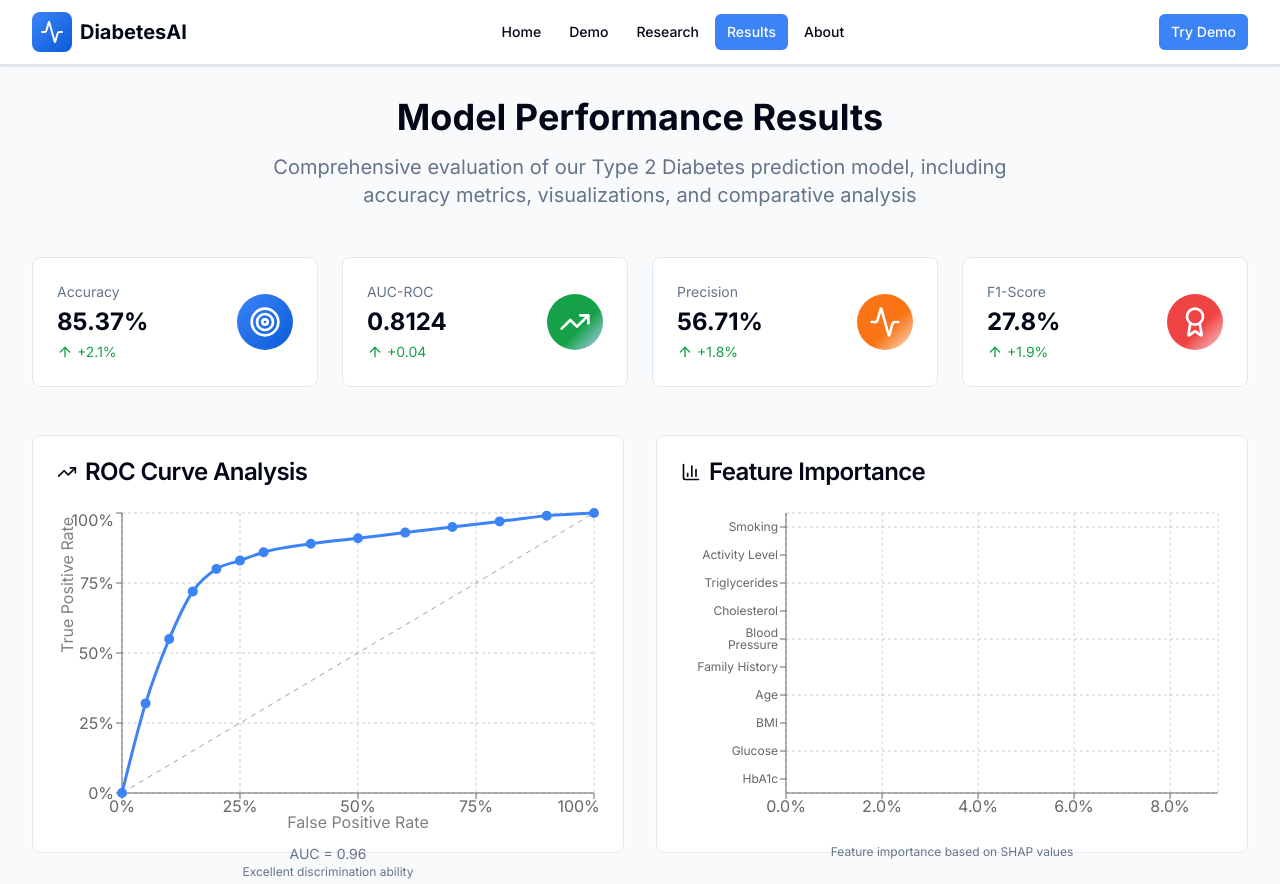
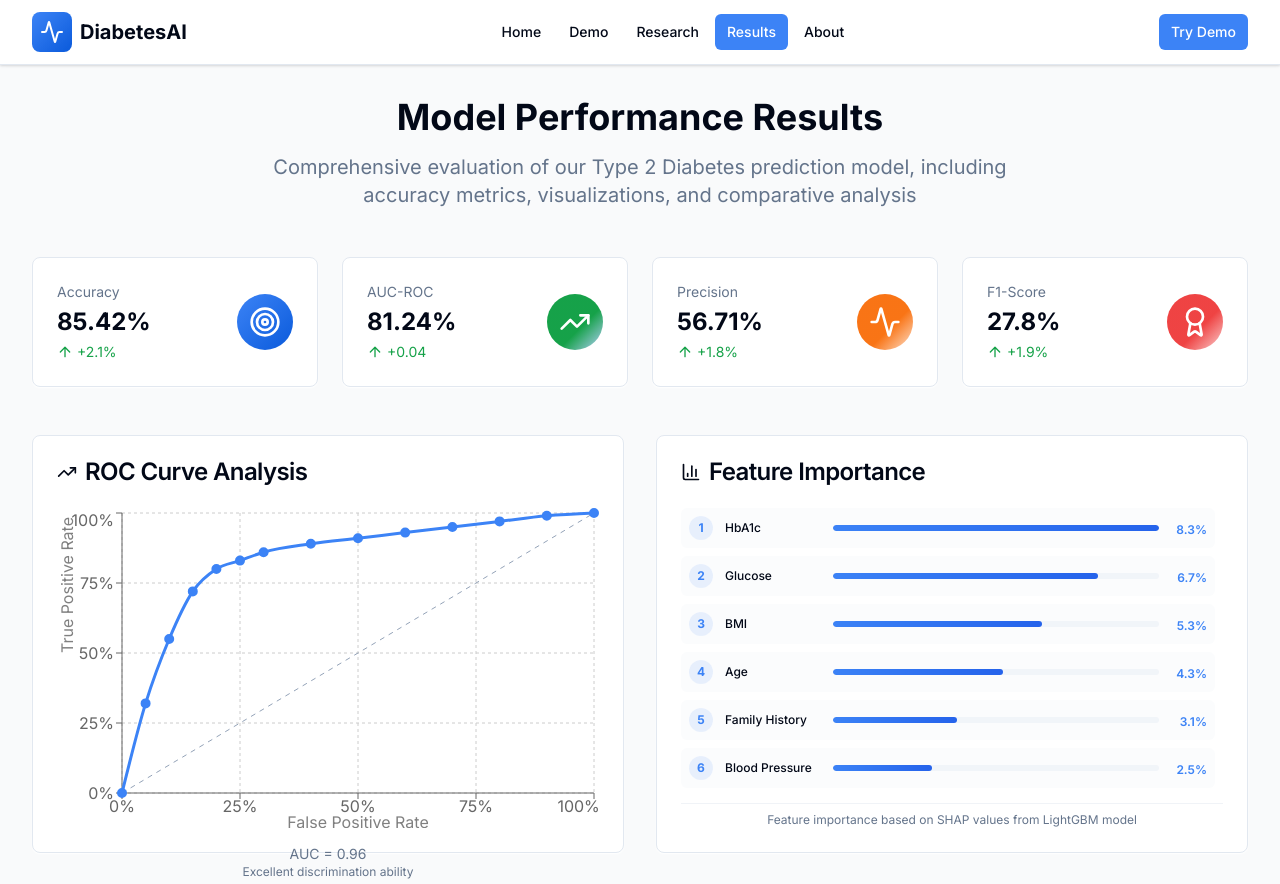
Before and after one commit to Venkat-Kolasani/type2diabetes-ai, a React (Vite) app: page /results in a window 1280 px wide. Shown: the top 884 px of the page. Built offline with nearby package versions, Linux system fonts and the light colour scheme.

Commit message:
Refactor FeatureImportance component for improved display and add max importance calculation; update ModelComparison data labels and fix accuracy display in Results page

```diff
--- a/src/components/charts/FeatureImportance.tsx
+++ b/src/components/charts/FeatureImportance.tsx
@@ -1,48 +1,62 @@
-import { ResponsiveContainer, BarChart, CartesianGrid, XAxis, YAxis, Tooltip, Bar } from "recharts";
-
 const data = [
-  { name: "HbA1c", importance: 8.25 },
-  { name: "Glucose", importance: 6.70 },
-  { name: "BMI", importance: 5.30 },
-  { name: "Age", importance: 4.30 },
-  { name: "Family History", importance: 3.15 },
-  { name: "Blood Pressure", importance: 2.50 },
-  { name: "Cholesterol", importance: 1.80 },
-  { name: "Triglycerides", importance: 1.65 },
-  { name: "Activity Level", importance: 1.40 },
-  { name: "Smoking", importance: 0.90 }
+  { feature: "HbA1c", importance: 8.25, displayName: "HbA1c" },
+  { feature: "Glucose", importance: 6.70, displayName: "Glucose" },
+  { feature: "BMI", importance: 5.30, displayName: "BMI" },
+  { feature: "Age", importance: 4.30, displayName: "Age" },
+  { feature: "Family History", importance: 3.15, displayName: "Family History" },
+  { feature: "Blood Pressure", importance: 2.50, displayName: "Blood Pressure" },
+  { feature: "Cholesterol", importance: 1.80 , displayName: "Cholesterol" },
+  { feature: "Triglycerides", importance: 1.65, displayName: "Triglycerides" },
+  { feature: "Activity Level", importance: 1.40, displayName: "Activity Level" },
+  { feature: "Smoking", importance: 0.90, displayName: "Smoking" }
 ];
 
 export function FeatureImportance() {
+  const maxImportance = Math.max(...data.map(d => d.importance));
+
   return (
-    <div className="h-80">
-      <ResponsiveContainer width="100%" height="100%">
-        <BarChart data={data} layout="horizontal">
-          <CartesianGrid strokeDasharray="3 3" />
-          <XAxis
-            type="number"
-            domain={[0, 9]}
-            tickFormatter={(value) => `${value.toFixed(1)}%`}
-          />
-          <YAxis
-            type="category"
-            dataKey="name"
-            width={100}
-            fontSize={12}
-          />
-          <Tooltip
-            formatter={(value: number) => [`${value.toFixed(1)}%`, "SHAP Importance"]}
-          />
-          <Bar
-            dataKey="importance"
-            fill="hsl(var(--primary))"
-            radius={[0, 4, 4, 0]}
-          />
-        </BarChart>
-      </ResponsiveContainer>
-      <div className="mt-4 text-center">
-        <div className="text-xs text-muted-foreground">
-          Feature importance based on SHAP values
+    <div className="h-80 flex flex-col">
+      {/* Scrollable Content */}
+      <div className="flex-1 overflow-y-auto pr-2 space-y-2">
+        {data.map((item, index) => (
+          <div key={index} className="flex items-center gap-3 p-2 bg-muted/30 rounded-md hover:bg-muted/50 transition-colors">
+            {/* Rank Number */}
+            <div className="flex-shrink-0 w-6 h-6 bg-primary/10 rounded-full flex items-center justify-center">
+              <span className="text-xs font-bold text-primary">{index + 1}</span>
+            </div>
+
+            {/* Feature Name */}
+            <div className="flex-shrink-0 w-24 text-xs font-medium text-foreground">
+              {item.displayName}
+            </div>
+
+            {/* Progress Bar */}
+            <div className="flex-1 flex items-center gap-2">
+              <div className="flex-1 bg-muted rounded-full h-1.5 overflow-hidden">
+                <div
+                  className="bg-gradient-to-r from-blue-500 to-blue-600 h-full rounded-full transition-all duration-700 ease-out"
+                  style={{
+                    width: `${(item.importance / maxImportance) * 100}%`,
+                    minWidth: '4px'
+                  }}
+                />
+              </div>
+
+              {/* Percentage */}
+              <div className="flex-shrink-0 w-10 text-right">
+                <span className="text-xs font-semibold text-primary">
+                  {item.importance.toFixed(1)}%
+                </span>
+              </div>
+            </div>
+          </div>
+        ))}
+      </div>
+
+      {/* Footer */}
+      <div className="mt-3 pt-2 border-t border-border/50">
+        <div className="text-xs text-muted-foreground text-center">
+          Feature importance based on SHAP values from LightGBM model
         </div>
       </div>
     </div>
--- a/src/components/charts/ModelComparison.tsx
+++ b/src/components/charts/ModelComparison.tsx
@@ -1,11 +1,11 @@
 import { BarChart, Bar, XAxis, YAxis, CartesianGrid, Tooltip, ResponsiveContainer } from "recharts";
 
 const data = [
-  { name: "Ensemble", accuracy: 85.42 },
+  { name: "LightGBM", accuracy: 85.42 },
   { name: "XGBoost", accuracy: 84.95 },
   { name: "Random Forest", accuracy: 76.06 },
   { name: "Neural Network", accuracy: 73.05 },
-  { name: "Logistic Regression", accuracy: 69.80 },
+  { name: "Log. Regression", accuracy: 69.80 },
 ];
 
 export function ModelComparison() {
--- a/src/pages/Results.tsx
+++ b/src/pages/Results.tsx
@@ -38,7 +38,7 @@ export default function Results() {
               <div className="flex items-center justify-between">
                 <div>
                   <p className="text-sm text-muted-foreground mb-1">Accuracy</p>
-                  <p className="text-2xl font-bold text-foreground">85.37%</p>
+                  <p className="text-2xl font-bold text-foreground">85.42%</p>
                   <div className="flex items-center mt-1">
                     <ArrowUp className="h-4 w-4 text-success mr-1" />
                     <span className="text-sm text-success">+2.1%</span>
@@ -56,7 +56,7 @@ export default function Results() {
               <div className="flex items-center justify-between">
                 <div>
                   <p className="text-sm text-muted-foreground mb-1">AUC-ROC</p>
-                  <p className="text-2xl font-bold text-foreground">0.8124</p>
+                  <p className="text-2xl font-bold text-foreground">81.24%</p>
                   <div className="flex items-center mt-1">
                     <ArrowUp className="h-4 w-4 text-success mr-1" />
                     <span className="text-sm text-success">+0.04</span>
```
